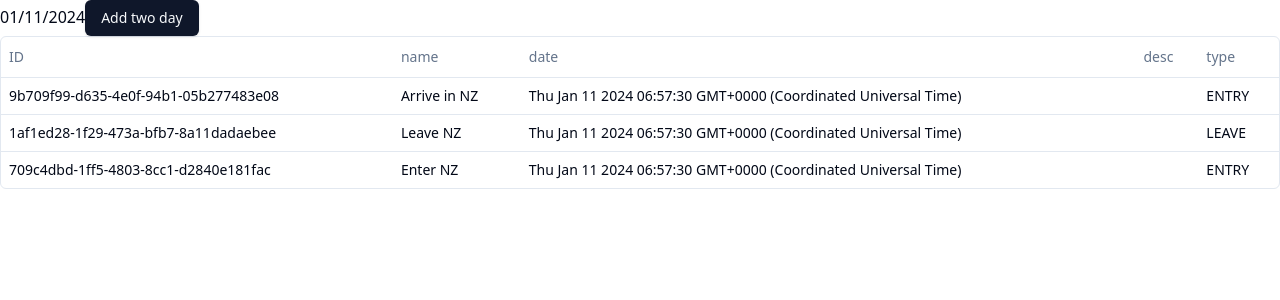
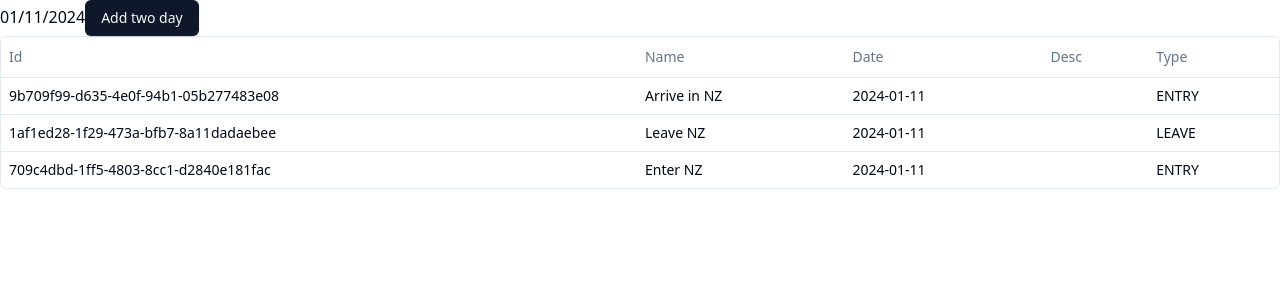
Before and after one commit to onewhim/resivibe, a Next.js app in the folder app/: page / in a window 1280 px wide. Shown: the top 300 px of the page. Built offline with nearby package versions, Linux system fonts and the light colour scheme.

Commit message:
Change date format

```diff
--- a/app/app/(event)/EventColumns.tsx
+++ b/app/app/(event)/EventColumns.tsx
@@ -2,26 +2,33 @@
 
 import { Event } from "@/store/features/event";
 import { ColumnDef } from "@tanstack/react-table";
+import { format } from "date-fns";
 
 export const eventColumns: ColumnDef<Event>[] = [
   {
     accessorKey: "id",
-    header: "ID",
+    header: "Id",
   },
   {
     accessorKey: "name",
-    header: "name",
+    header: "Name",
   },
   {
     accessorKey: "date",
-    header: "date",
+    header: "Date",
+    cell: ({ getValue }) => {
+      const date = getValue() as Date;
+      const formatted = date ? format(date, "yyyy-MM-dd") : "";
+
+      return <div>{formatted}</div>;
+    },
   },
   {
     accessorKey: "desc",
-    header: "desc",
+    header: "Desc",
   },
   {
     accessorKey: "type",
-    header: "type",
+    header: "Type",
   },
 ];
```
